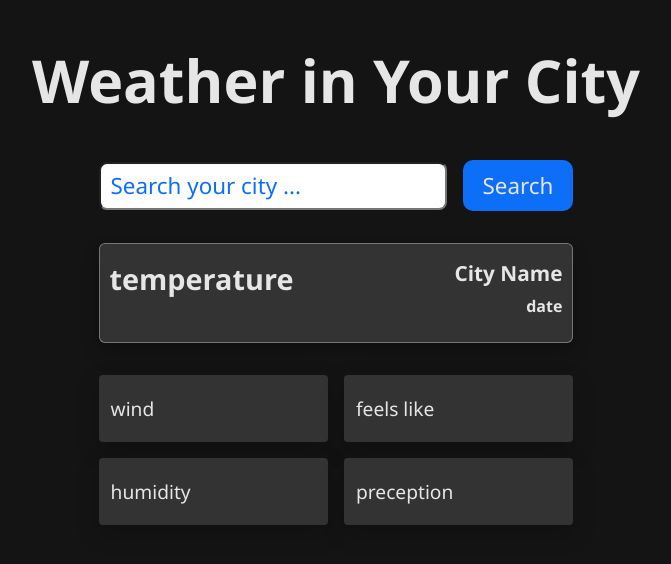
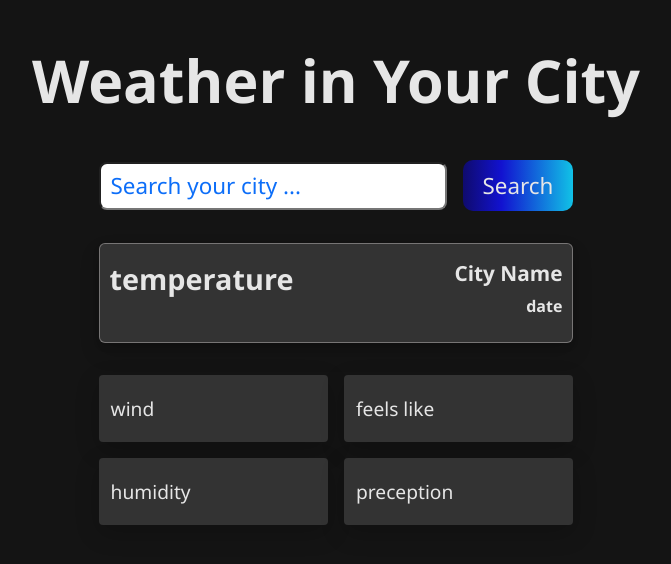
Before and after one commit to Arindam-Harh/WeatherApp, a React (Vite) app: page / in a window 1280 px wide. Shown: the top 564 px of the page, without its empty margins (304-975 px from the left). Built offline with nearby package versions, Linux system fonts and the light colour scheme.

Commit message:
Adding button functions.

```diff
--- a/src/App.jsx
+++ b/src/App.jsx
@@ -1,9 +1,20 @@
+import { useState } from "react";
+
 export const App = () => {
   // const API_KEY = `bfd3d0b5ded135b477ad7c473a4ae359`;
   // const BASE_URL = `https://api.openweathermap.org/data/2.5/weather`;
 
   // const url = `${BASE_URL}?q=${city}&appid=${API_KEY}&units=metric`;
-
+  const [city, setCity] = useState("");
+  const getCityName = (e) => {
+    e.preventDefault();
+    if(city.trim() === "") {
+      alert('Please Enter a Valid City Name.');
+      return;
+    }
+    console.log(city);
+    setCity("");
+  }
   return (
     <>
       <div className="main">
@@ -11,16 +22,17 @@ export const App = () => {
           <h1>Weather in Your City</h1>
         </header>
         <section className="body">
-          <div className="city_search">
-            <label htmlFor="city"></label>
+          <form onSubmit={getCityName} className="city_search">
             <input
               type="text"
               name="city"
               id="search"
+              value={city}
+              onChange={(e) => setCity(e.target.value)}
               placeholder="Search your city ... "
             />
-            <button className="btn_search">Search</button>
-          </div>
+            <button type="submit" className="btn_search">Search</button>
+          </form>
           <div className="temp">
             <h2 className="temperature">temperature</h2>
             <h2 className="city">City Name</h2>
--- a/src/index.css
+++ b/src/index.css
@@ -20,6 +20,8 @@
   --svg-color: hsl(0, 0%, 95%);
   --text-active : hsl(0, 0%, 90%);
   --outline-color: hsl(215, 94%, 51%);
+  --btn-gradient: linear-gradient(90deg,rgb(15, 11, 109) 0%, rgb(18, 18, 208) 35%, rgb(17, 194, 230) 100%);
+  --btn-hover: linear-gradient(to left, #0000cc 0%, #00ccff 100%);
 }
 
 .main{
@@ -70,16 +72,16 @@ h1{
     color: var(--text-active);
     font-size: 1.4rem;
     font-weight: 500;
-    background-color: var(--outline-color);
+    background: var(--btn-gradient);
     border-radius: 10px;
     padding: 10px 20px;
     cursor: pointer;
     border: none;
-    transition: all 0.3s linear;
+    transition: all 0.3s ease-in;
 }
 
 .btn_search:hover{
-    background-color: blue;
+    background: var(--btn-hover);
     box-shadow:
     0 4px 6px rgba(0, 0, 0, 0.1),
     0 10px 20px rgba(0, 0, 0, 0.15);
```
